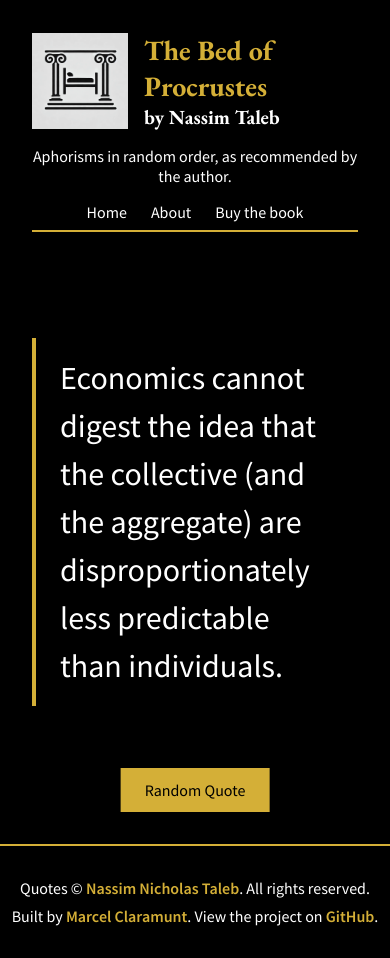
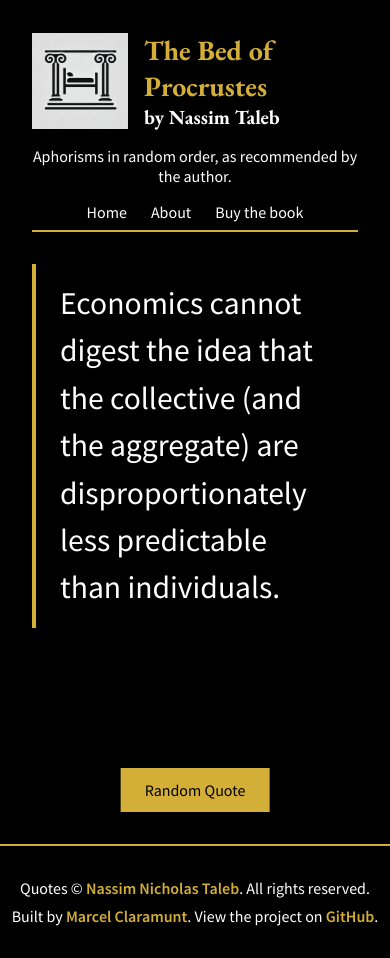
Before and after one commit to marciclabas/procrustes, a SvelteKit app in the folder app/: page / in a window 390 px wide. Built offline with nearby package versions, Linux system fonts and the light colour scheme.

Commit message:
dynamic font-size mobile

```diff
--- a/app/src/routes/+layout.svelte
+++ b/app/src/routes/+layout.svelte
@@ -17,10 +17,6 @@ import Header from './header/Header.svelte';
 
 <style>
   .container {
-    display: flex;
-    flex-direction: column;
-    align-items: center;
-    justify-content: space-between;
     min-height: 100vh;
     padding: 2rem;
     max-width: 1280px;
@@ -28,4 +24,14 @@ import Header from './header/Header.svelte';
     text-align: center;
     color: var(--text);
   }
+
+  @media (min-width: 769px) {
+    .container {
+      display: flex;
+      flex-direction: column;
+      align-items: center;
+      justify-content: space-between;
+    }
+  }
+
 </style>
--- a/app/src/routes/Mobile.svelte
+++ b/app/src/routes/Mobile.svelte
@@ -8,31 +8,42 @@
 
 <script lang='ts'>
   const { quote, loadQuote }: Props = $props()
+
+  $effect(() => {
+    // set font size based on quote length
+    const fontSize = Math.max(1.5, 2.5 - quote.length * 0.004)
+    document.documentElement.style.setProperty('--font-size', `${fontSize}rem`)
+  })
+
 </script>
 
 <div class='content'>
   <div class='quote-box'>
     <p class='quote'>{quote}</p>
   </div>
+  <button class='refresh-button' onclick={loadQuote}>
+    Random Quote
+  </button>
 </div>
 
-<button class='refresh-button' onclick={loadQuote}>
-  Random Quote
-</button>
+
 
 <style>
   /* Center content within remaining space */
   .content {
+    margin-top: 2rem;
     display: flex;
+    flex-direction: column;
     align-items: center;
     justify-content: center; /* Center vertically */
     flex-grow: 1; /* Take remaining space */
+    gap: 2rem;
     width: 100%;
   }
 
   .quote-box {
     font-family: var(--font-quote);
-    font-size: 2rem;
+    font-size: var(--font-size, 2rem);
     width: 100%;
     line-height: 1.5;
     color: var(--text);
```
